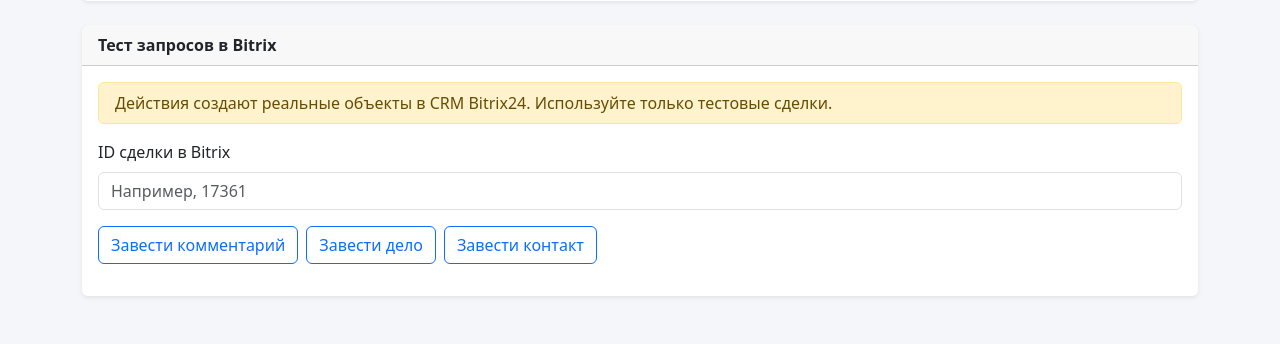
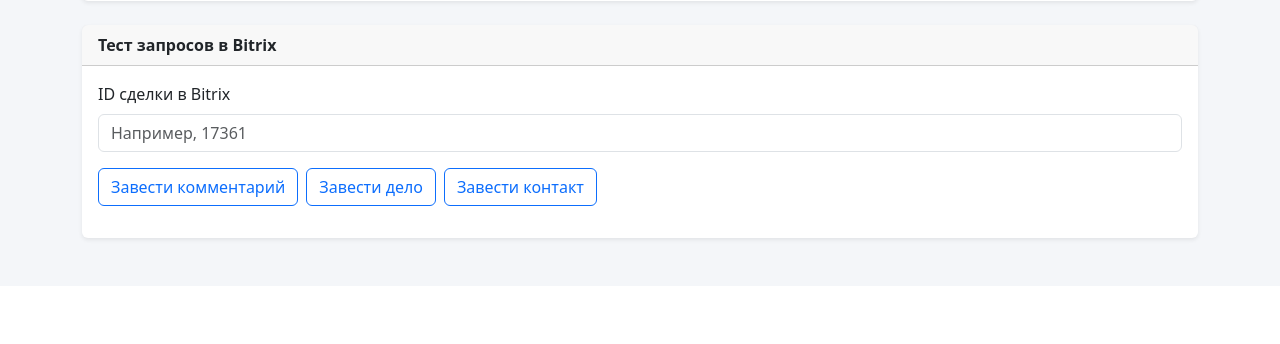
Before and after one commit to Parallel-Solutions/Anechka, a Python web app: template app/templates/settings.html in a window 1280 px wide. Shown: the part 1822-2166 px from the top of the page. After the commit the page ends 2065 px from the top, so only its background shows below. Run offline with Jinja, Linux system fonts and the light colour scheme; the template is opened without the code that fills it, so the values that code supplies are empty.

Commit message:
скрыть предупреждение в настройках

```diff
--- a/app/templates/settings.html
+++ b/app/templates/settings.html
@@ -145,9 +145,6 @@
 <div class="card shadow-sm mt-4">
     <div class="card-header fw-semibold">Тест запросов в Bitrix</div>
     <div class="card-body">
-        <div class="alert alert-warning py-2 mb-3">
-            Действия создают реальные объекты в CRM Bitrix24. Используйте только тестовые сделки.
-        </div>
         <div class="mb-3">
             <label class="form-label" for="bitrix-test-deal-id">ID сделки в Bitrix</label>
             <input type="number" class="form-control" id="bitrix-test-deal-id" min="1" step="1"
```
